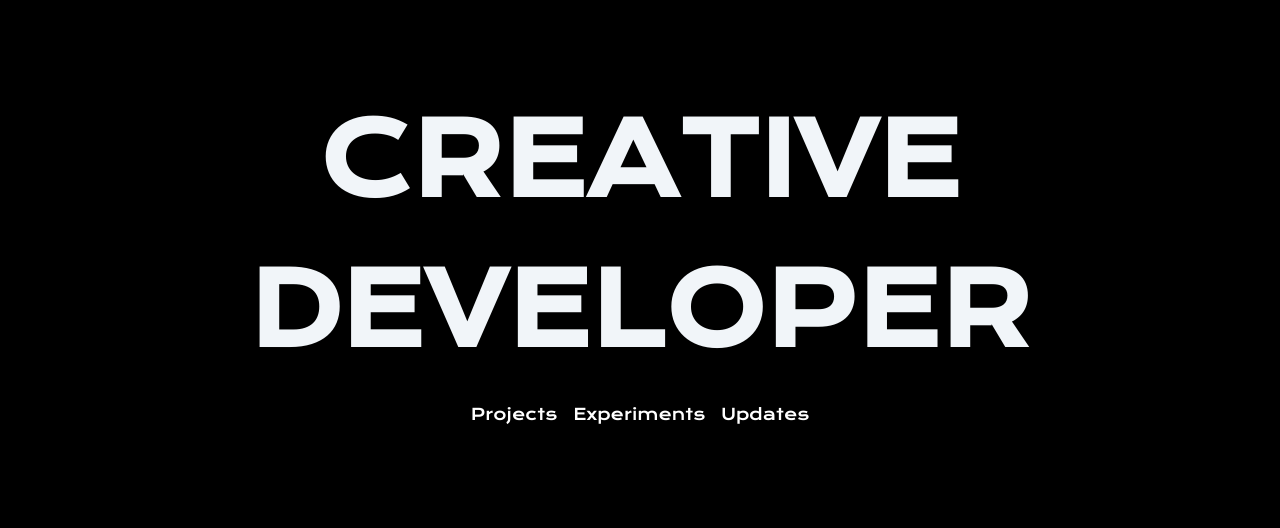
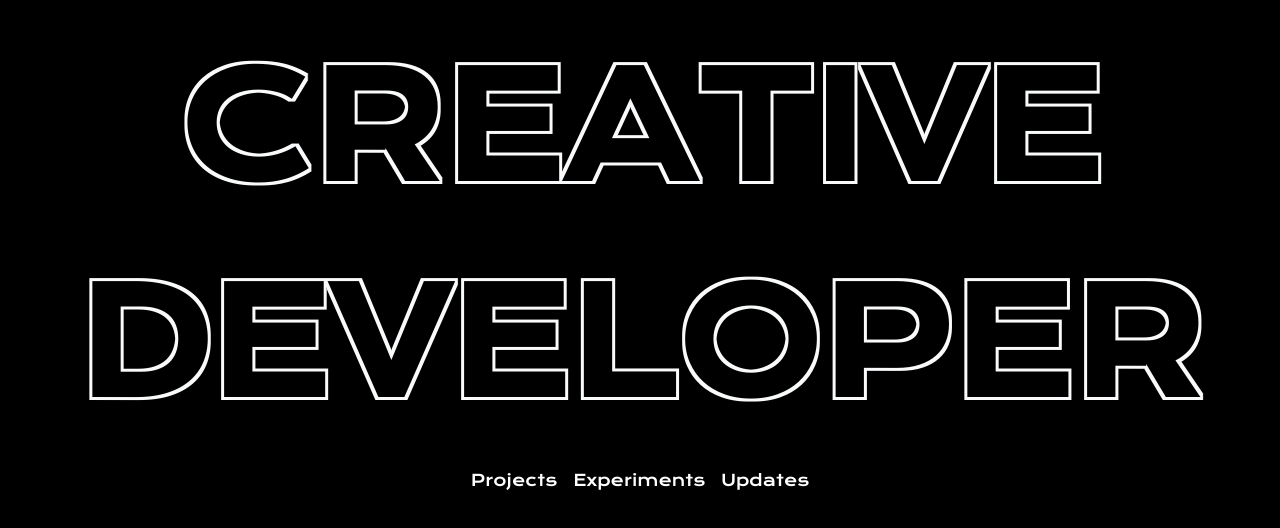
Before and after one commit to sFrady20/stevenfrady-monorepo, a React (Vite) app in the folder apps/sf2022/: page / in a window 1280 px wide. Shown: the part 144-672 px from the top of the page. Built offline with nearby package versions, Linux system fonts and the light colour scheme.

Commit message:
svg research

```diff
--- /dev/null
+++ b/apps/sf2022/src/components/Title/index.tsx
@@ -0,0 +1,30 @@
+import { useEffect, useRef } from "react";
+
+const Title = () => {
+  return (
+    <>
+      <svg
+        style={{
+          position: "absolute",
+          top: -99999,
+        }}
+      >
+        <filter id="outliner" filterUnits="objectBoundingBox">
+          <feMorphology operator="dilate" radius="3" in="SourceGraphic" />
+          <feComposite operator="out" in2="SourceGraphic" result="composite" />
+        </filter>
+      </svg>
+
+      <h1
+        className="text-size-9rem text-gray-50 font-extrabold relative"
+        style={{ filter: "url(#outliner)" }}
+      >
+        CREATIVE
+        <br />
+        DEVELOPER
+      </h1>
+    </>
+  );
+};
+
+export default Title;
--- a/apps/sf2022/src/pages/Home/index.tsx
+++ b/apps/sf2022/src/pages/Home/index.tsx
@@ -1,15 +1,13 @@
 import { motion } from "framer-motion";
 import { pageVariants } from "..";
 import { Link } from "react-router-dom";
+import Title from "../../components/Title";
+import "./index.css";
 
 const HomePage = () => {
   return (
-    <div className="container mx-auto m-8 text-center ">
-      <h1 className="text-size-100px text-blue-gray-100 font-extrabold">
-        CREATIVE
-        <br />
-        DEVELOPER
-      </h1>
+    <div className="container mx-auto m-8 text-center">
+      <Title />
       <motion.div variants={pageVariants("opacity")} className="space-x-4 mt-4">
         <Link to="/shaders">Projects</Link>
         <Link to="/shaders">Experiments</Link>
--- a/apps/sf2022/src/pages/index.tsx
+++ b/apps/sf2022/src/pages/index.tsx
@@ -31,6 +31,7 @@ const variantPresets = {
     [PAGE_VARIANTS.exit]: { opacity: 0 },
   },
 };
+
 export const pageVariants = (
   variants:
     | keyof typeof variantPresets
```
Also changed, not shown: apps/sf2022/src/pages/Home/index.css (added), 1 other file (tests, documents, lock files or other folders).
